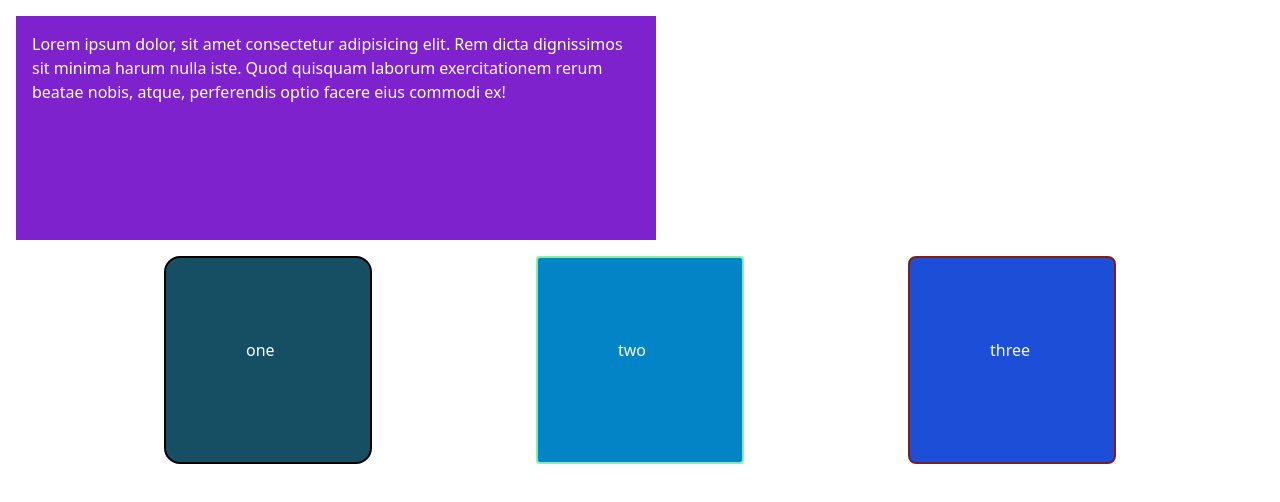
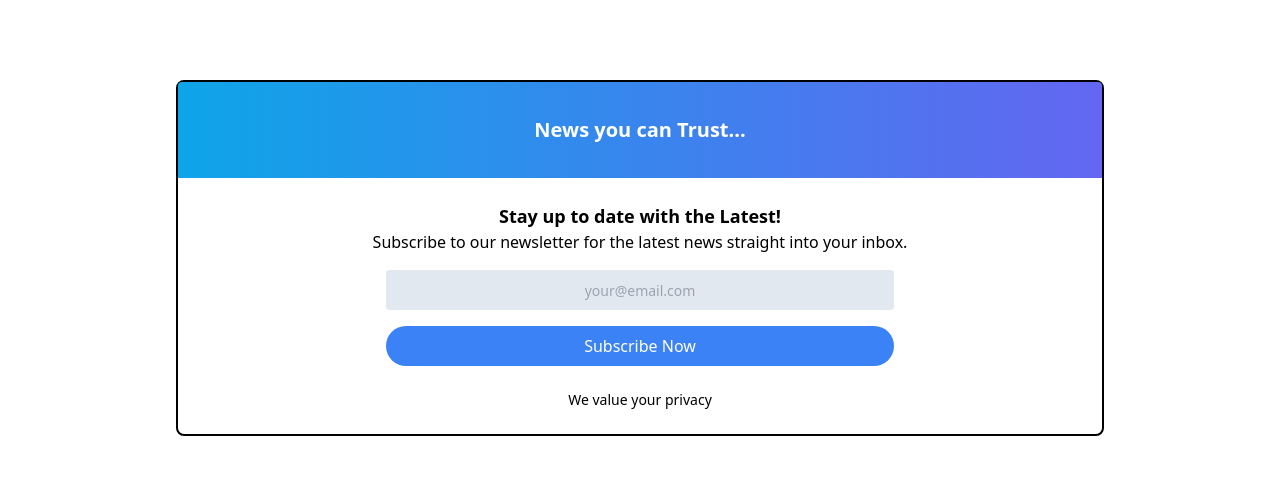
Before and after one commit to Suhani-Saraswat/Tailwind-CSS, a website built with Vite: page index.html in a window 1280 px wide. Built offline with nearby package versions, Linux system fonts and the light colour scheme.

Commit message:
Tailwind Card

```diff
--- a/index.html
+++ b/index.html
@@ -8,6 +8,30 @@
   <link href="main.css" rel="stylesheet">
 </head>
 <body>
+    <!-- Activity -->
+    <div class="mt-20 mx-44 flex flex-wrap rounded-lg border-2 border-black">
+        <!-- Quote Container -->
+        <div class="w-full bg-gradient-to-r from-sky-500 to-indigo-500 text-white h-24 flex justify-center items-center font-bold text-xl rounded-t">
+            News you can Trust...
+        </div>
+        <!-- Content Container -->
+        <div class="text-center mt-6 w-full">
+            <h3 class="text-lg font-semibold">Stay up to date with the Latest!</h3>
+            <p>Subscribe to our newsletter for the latest news straight into your
+                inbox.
+            </p>
+            <form class="flex flex-wrap">
+                <input
+                    placeholder="your@email.com"
+                    class="w-full mx-52 bg-slate-200 text-center placeholder:text-sm my-4 p-2 rounded"
+                />
+                <button class="bg-blue-500 w-full text-white mx-52 py-2 rounded-full">Subscribe Now</button>
+            </form>
+            <p class="my-6 text-sm">We value your privacy</p>
+        </div>
+    </div>
+
+
     <!-- <h1 class="text-6xl text-center font-semibold">This is H1</h1>
     <h2 class="text-4xl font-medium">This is H2</h2>
     <h3 class="text-3xl font-thin">This is H3</h3>
@@ -29,7 +53,7 @@
         Ullam aut eaque nemo temporibus incidunt, explicabo ipsum, dignissimos
         voluptate, maiores porro amet adipisci! Eius qui aspernatur quisquam neque!
     </p> -->
-    <div class="bg-purple-700 w-1/2 h-56 text-white m-4 p-4">
+    <!-- <div class="bg-purple-700 w-1/2 h-56 text-white m-4 p-4">
         Lorem ipsum dolor, sit amet consectetur adipisicing elit. Rem dicta
         dignissimos sit minima harum nulla iste. Quod quisquam laborum exercitationem
         rerum beatae nobis, atque, perferendis optio facere eius commodi ex!
@@ -38,6 +62,6 @@
         <div class="bg-cyan-900 text-stone-50 h-52 w-52 p-20 border-2 border-black rounded-2xl">one</div>
         <div class="bg-sky-600 text-stone-50 h-52 w-52 p-20 border-2 border-green-300 rounded">two</div>
         <div class="bg-blue-700 text-stone-50 h-52 w-52 p-20 border-2 border-red-900 rounded-lg">three</div>
-    </div>
+    </div> -->
 </body>
 </html>
--- a/main.css
+++ b/main.css
@@ -1,3 +1,7 @@
 @tailwind base;
 @tailwind components;
 @tailwind utilities;
+
+.box {
+    @apply text-stone-50 h-52 w-52 p-20 border-2;
+}
```
